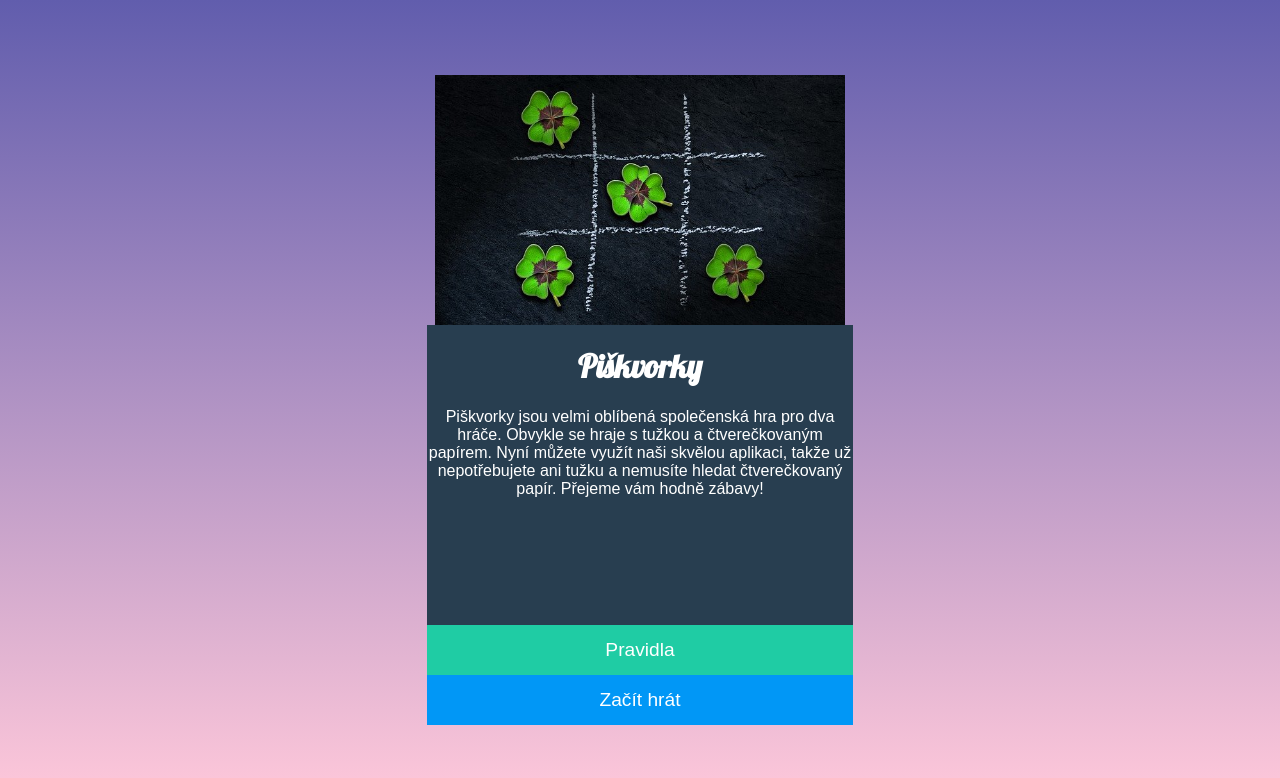
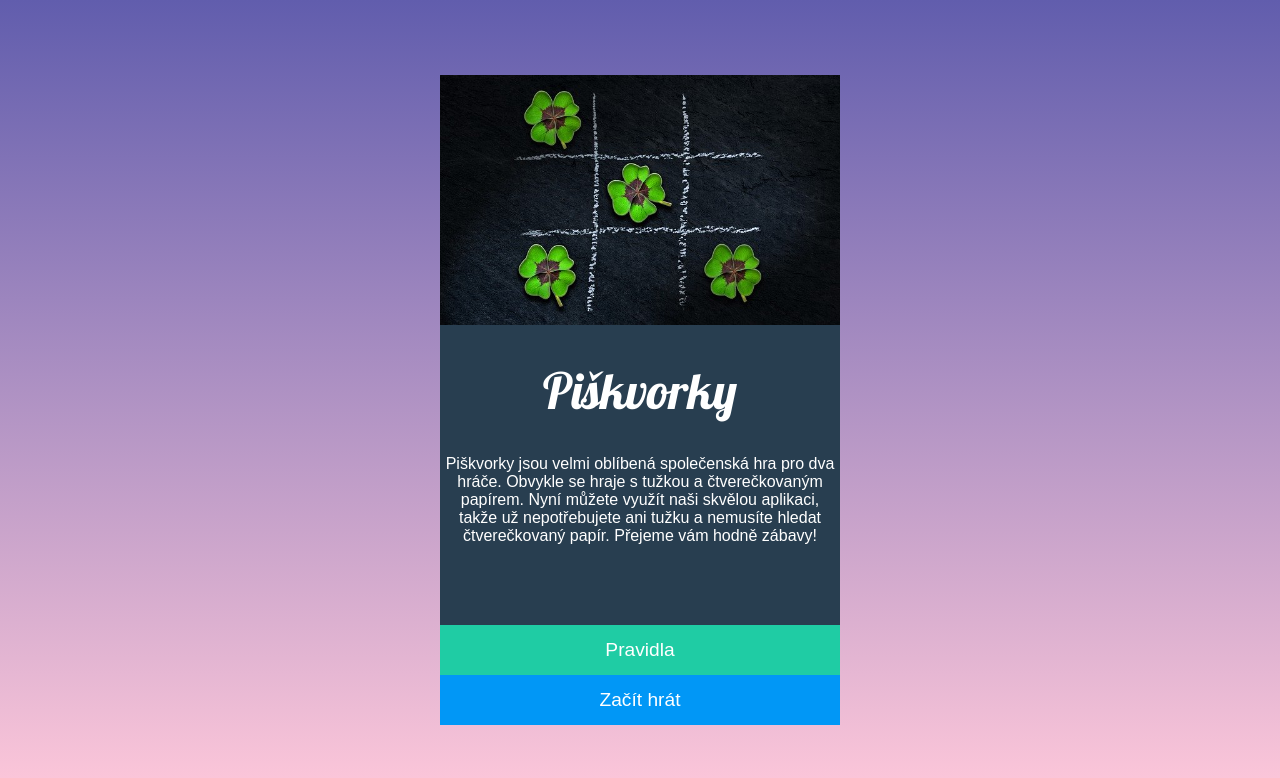
Before and after one commit to hana-bendova/UKOL-piskvorky, a plain HTML site: page index.html in a window 1280 px wide. Drawn offline with Linux system fonts and the light colour scheme.

Commit message:
Nezarovnaný text

```diff
--- a/styly.css
+++ b/styly.css
@@ -7,11 +7,13 @@
 
 h1 {
   font-family: "Lobster";
+  font-size: 50px;
+  font-weight: 400;
 }
 
 body {
   height: 100vh;
-  width: 33.33vw;
+  max-width: 400px;
   font-family: sans-serif;
   background: linear-gradient(to bottom, #615dad, #ffc8da);
   display: flex;
@@ -22,6 +24,7 @@ body {
   text-align: center;
   margin: 0 auto;
 }
+
 
 
 .buttons,
```
